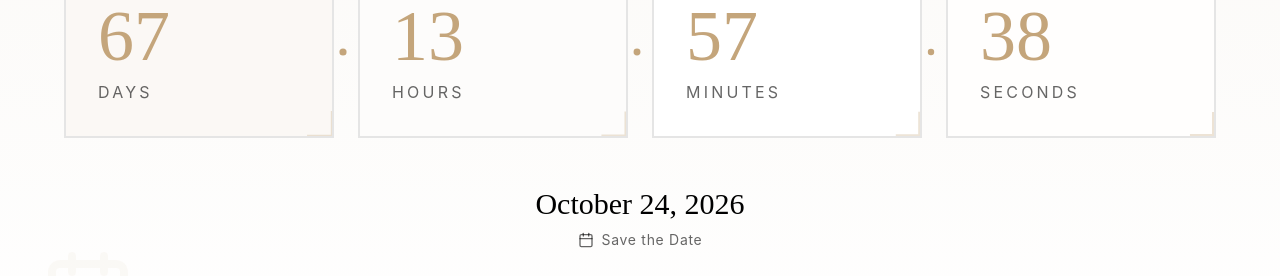
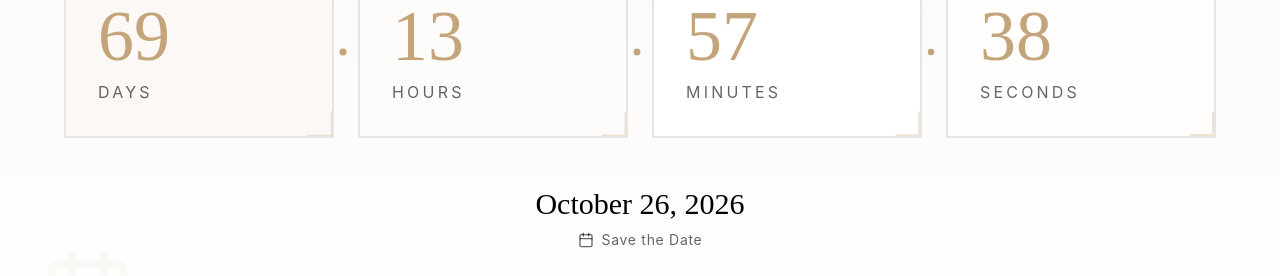
Before and after one commit to tevahdesign/for-vinu, a React (Vite) app: page / in a window 1280 px wide. Shown: the part 1054-1330 px from the top of the page. Built offline with nearby package versions, Linux system fonts and the light colour scheme.

Commit message:
Initial project upload

```diff
--- a/src/app/components/CountdownTimer.tsx
+++ b/src/app/components/CountdownTimer.tsx
@@ -10,7 +10,7 @@ interface TimeLeft {
 }
 
 export function CountdownTimer() {
-  const weddingDate = new Date('2026-10-24T17:00:00').getTime();
+  const weddingDate = new Date('2026-10-26T17:00:00').getTime();
 
   const calculateTimeLeft = (): TimeLeft => {
     const now = new Date().getTime();
@@ -222,7 +222,7 @@ export function CountdownTimer() {
           className="text-center mt-12"
         >
           <p className="font-serif text-2xl md:text-3xl text-black mb-2">
-            October 24, 2026
+            October 26, 2026
           </p>
           <div className="flex items-center justify-center gap-2 text-black/60 font-sans text-sm tracking-wider">
             <Calendar className="w-4 h-4" />
```
